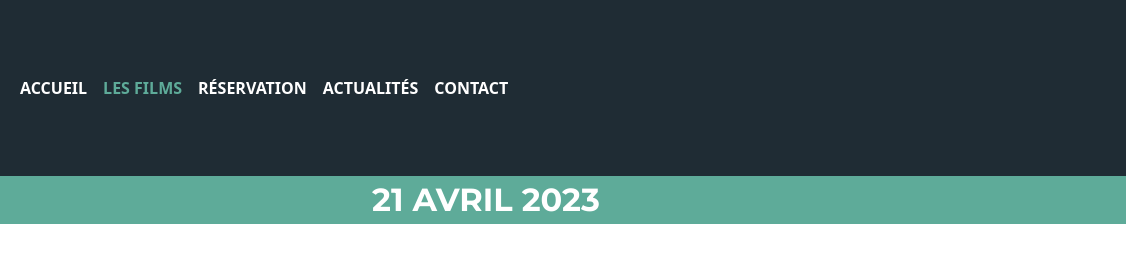
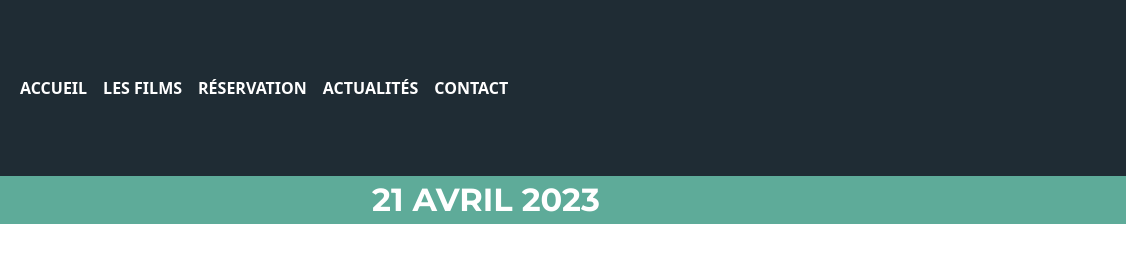
Before and after one commit to Irisaie/HCSB, a plain HTML site: page films.html in a window 1280 px wide. Shown: the top 260 px of the page, 154-1280 px from the left. Drawn offline with nearby package versions, Linux system fonts and the light colour scheme; files whose address does not match are found by name.

Commit message:
Suppression de commentaires inutiles dans le code HTML de la page film

```diff
--- a/films.html
+++ b/films.html
@@ -37,13 +37,13 @@
 				<span class="navbar-toggler-icon"></span>
 			</button>
 			<div class="collapse navbar-collapse" id="navbarNavAltMarkup">
-				<div class="navbar-nav ml-auto">
+			<div class="navbar-nav ml-auto">
 				<a class="nav-item nav-link" href="accueil.html">Accueil</a>
-				<a class="nav-item nav-link active" href="films.html">Les Films<span class="sr-only"></span></a>
+				<a class="nav-item nav-link" href="films.html">Les Films<span class="sr-only"></span></a>
 				<a class="nav-item nav-link navLink" href="accueil.html#booking">Réservation</a>
 				<a class="nav-item nav-link navLink" href="blog.hmtl">Actualités</a>
 				<a class="nav-item nav-link" href="accueil.html#contact">Contact</a>
-				</div>
+			</div>
 			</div>
 		</nav>
 
@@ -463,7 +463,7 @@ Moss a déclenché une réaction en chaîne d'une violence inouïe que le shéri
 
 		<!--end footer-->
 
-		<!-- jQuery first, then Popper.js, then Bootstrap JS -->
+		<!--jQuery first, then Popper.js, then Bootstrap JS-->
 
 		<script src="https://ajax.googleapis.com/ajax/libs/jquery/3.3.1/jquery.min.js"></script>
 		<script src="https://cdnjs.cloudflare.com/ajax/libs/popper.js/1.12.9/umd/popper.min.js" integrity="sha384-ApNbgh9B+Y1QKtv3Rn7W3mgPxhU9K/ScQsAP7hUibX39j7fakFPskvXusvfa0b4Q" crossorigin="anonymous"></script>
```
